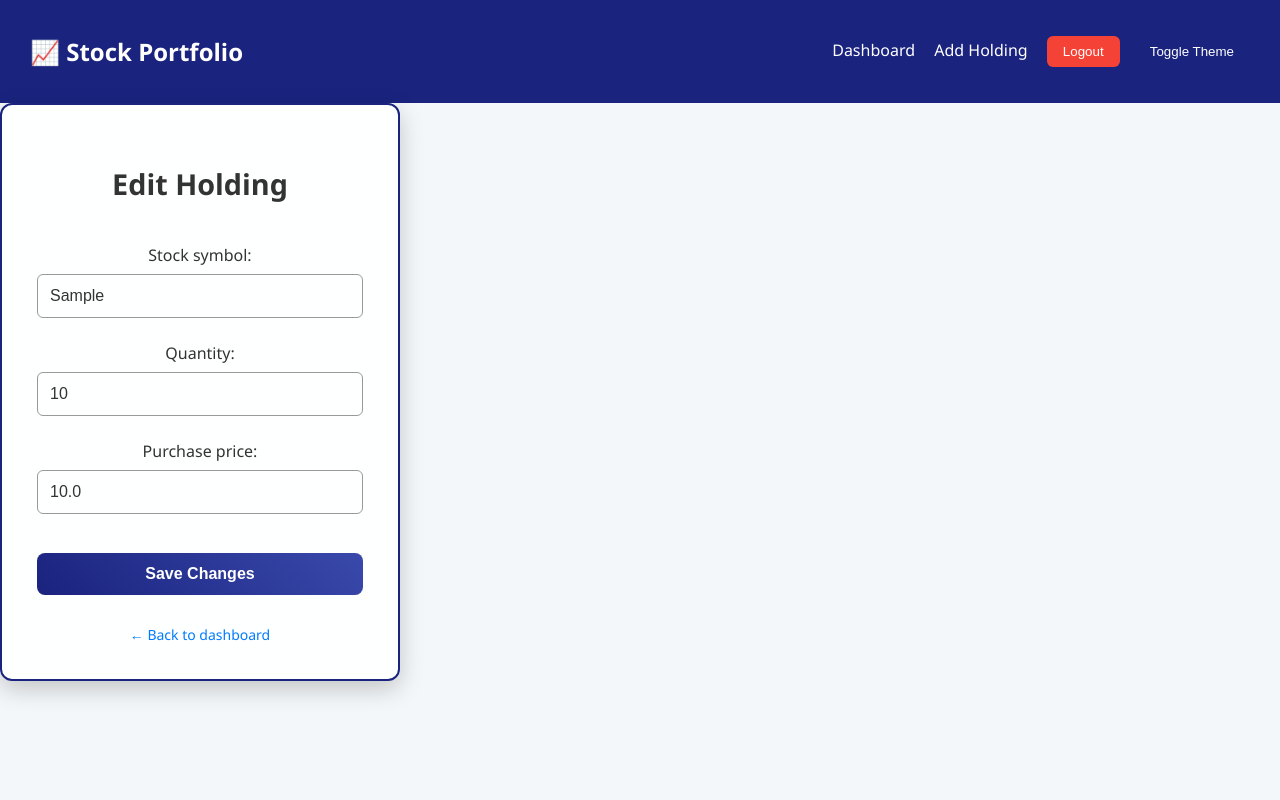
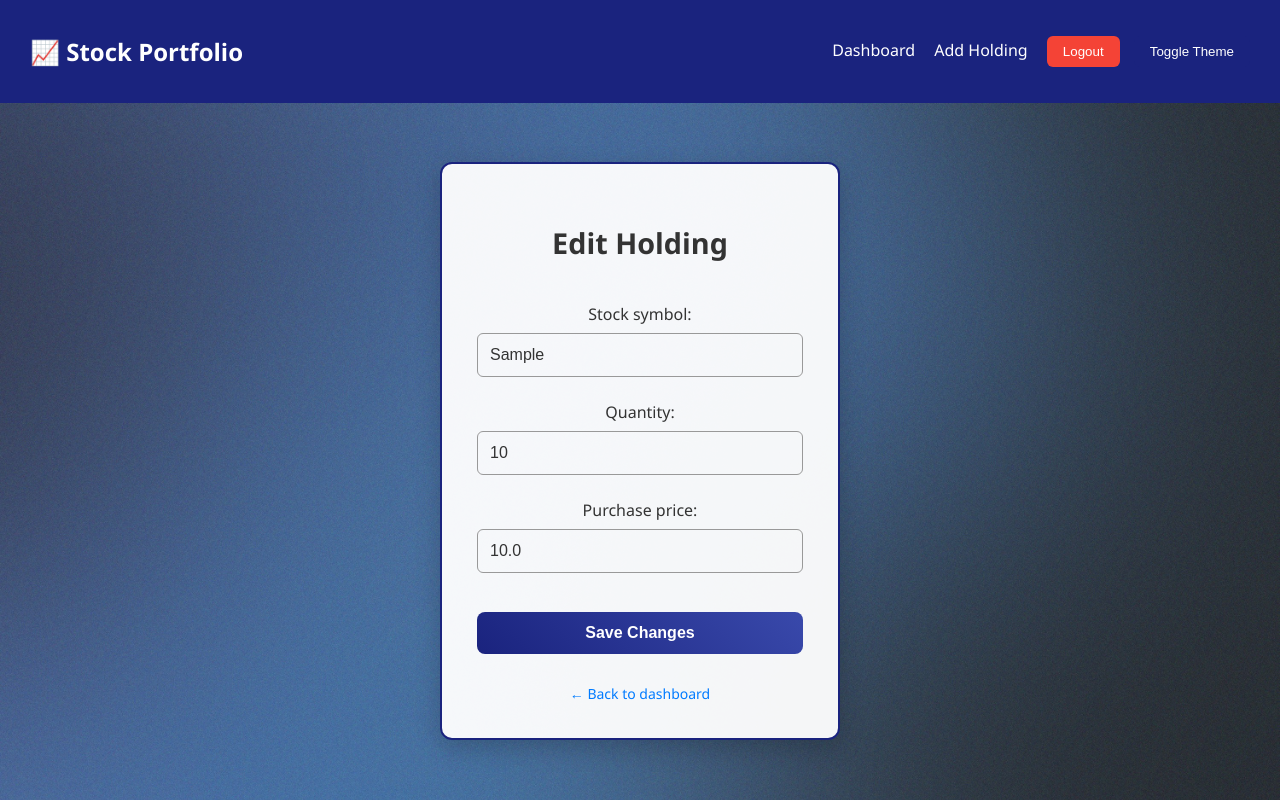
Before and after one commit to Mayank14-03/stock_portfolio_project, a Django app: page /edit/1/ in a window 1280 px wide. Run offline with Django 5.2, Linux system fonts and the light colour scheme; a user stored in the database is signed in; tables that the repository leaves empty hold one stand-in row (values such as "Sample post").

Commit message:
Describe what you changed

```diff
--- a/portfolio/static/portfolio/css/styles.css
+++ b/portfolio/static/portfolio/css/styles.css
@@ -185,15 +185,11 @@ tbody tr:hover { background: rgba(0,0,0,0.07); transition: 0.2s; }
 
 /* ========= Edit Holding Page ========= */
 .edit-holding-page {
-    min-height: 100vh;               /* full height of viewport */
-    display: flex;                   /* enable flexbox */
-    justify-content: center;         /* horizontal centering */
-    align-items: center;             /* vertical centering */
     background-size: cover;
     background-position: center;
     background-repeat: no-repeat;
-    /* optional background image if you want same look as login/register */
-    /* background-image: url("../images/edit-holding-bg.jpg"); */
+    /* optional background image:
+       background-image: url("../images/edit-holding-bg.jpg"); */
 }
 
 .form-container {
@@ -343,16 +339,24 @@ tbody tr:hover { background: rgba(0,0,0,0.07); transition: 0.2s; }
     .form-container h2 { font-size: 1.5rem; }
 }
 
-/* Strong centering for Edit Holding page */
+/* ========= Edit holding page layout =========
+   Keep navbar at the top and center the form
+   inside <main>. */
 body.edit-holding-page {
-    min-height: 100vh;           /* full viewport height */
-    display: flex !important;    /* force flexbox */
-    justify-content: center !important; /* horizontal center */
-    align-items: center !important;     /* vertical center */
-    margin: 0;
-    padding: 0;
-    background-size: cover;
-    background-position: center;
-    background-repeat: no-repeat;
-    /* optional background-image: url("../images/edit-holding-bg.jpg"); */
+  min-height: 100vh;
+  display: flex;
+  flex-direction: column; /* navbar on top, main below */
+  margin: 0;
+  background-image: url("../images/edit-holding-bg.jpg");
+  background-size: cover;        /* full screen cover */
+  background-position: center;   /* keep it centered */
+  background-repeat: no-repeat;  /* no tiling */
 }
+body.edit-holding-page main {
+  flex: 1;
+  display: flex;
+  justify-content: center; /* horizontal center */
+  align-items: center;     /* vertical center */
+  width: 100%;
+}
+nav.navbar { width: 100%; box-sizing: border-box; }
--- a/portfolio/templates/portfolio/base.html
+++ b/portfolio/templates/portfolio/base.html
@@ -2,19 +2,45 @@
 <!DOCTYPE html>
 <html lang="en" data-theme="light">
 <head>
-    <meta charset="UTF-8">
-    <meta name="viewport" content="width=device-width, initial-scale=1.0">
+    <meta charset="UTF-8" />
+    <meta name="viewport" content="width=device-width, initial-scale=1.0" />
     <title>{% block title %}Stock Portfolio{% endblock %}</title>
-    <link rel="stylesheet" href="{% static 'portfolio/css/styles.css' %}">
+    <link rel="stylesheet" href="{% static 'portfolio/css/styles.css' %}" />
 
+    <!-- Page-specific layout fixes -->
     <style>
-        /* Ensure the main wrapper spans full width */
-        main {
+      /* make main span full width by default */
+      main { width: 100%; }
+
+      /*
+       When the body has the class "edit-holding-page":
+         • Navbar stays at the top
+         • The content inside <main> is centered both horizontally & vertically
+      */
+      body.edit-holding-page {
+        min-height: 100vh;
+        display: flex;            /* flex container */
+        flex-direction: column;   /* navbar on top, main below */
+        margin: 0;
+      }
+
+      body.edit-holding-page main {
+        flex: 1;                  /* occupy remaining height below navbar */
+        display: flex;            /* center child */
+        justify-content: center;  /* horizontal center */
+        align-items: center;      /* vertical center */
         width: 100%;
+      }
+
+      /* Ensure navbar always stretches full width */
+      nav.navbar {
+        width: 100%;
+        box-sizing: border-box;
       }
     </style>
 </head>
-<body>
+
+<body class="{% block body_class %}{% endblock %}">
     <!-- Navbar -->
     <nav class="navbar">
         <h2>📈 Stock Portfolio</h2>
--- a/portfolio/templates/portfolio/edit_holding.html
+++ b/portfolio/templates/portfolio/edit_holding.html
@@ -5,6 +5,9 @@
 {% block body_class %}edit-holding-page{% endblock %}
 
 {% block content %}
+<!-- The surrounding .form-container will be perfectly centered
+     because base.html adds flexbox styles whenever body has
+     the class "edit-holding-page". -->
 <div class="form-container" role="main" aria-labelledby="editHoldingHeading">
   <h2 id="editHoldingHeading">Edit Holding</h2>
 
--- a/stock_portfolio/settings.py
+++ b/stock_portfolio/settings.py
@@ -126,6 +126,7 @@ USE_TZ = True
 
 STATIC_URL = 'static/'
 STATICFILES_DIRS = [BASE_DIR / "portfolio/static"]
+STATIC_ROOT = BASE_DIR / 'staticfiles'
 
 # Default primary key field type
 # https://docs.djangoproject.com/en/5.2/ref/settings/#default-auto-field
```
Also changed, not shown: portfolio/static/portfolio/images/edit-holding-bg.jpg (added). Lines whose indentation alone changed are shown as unchanged.
